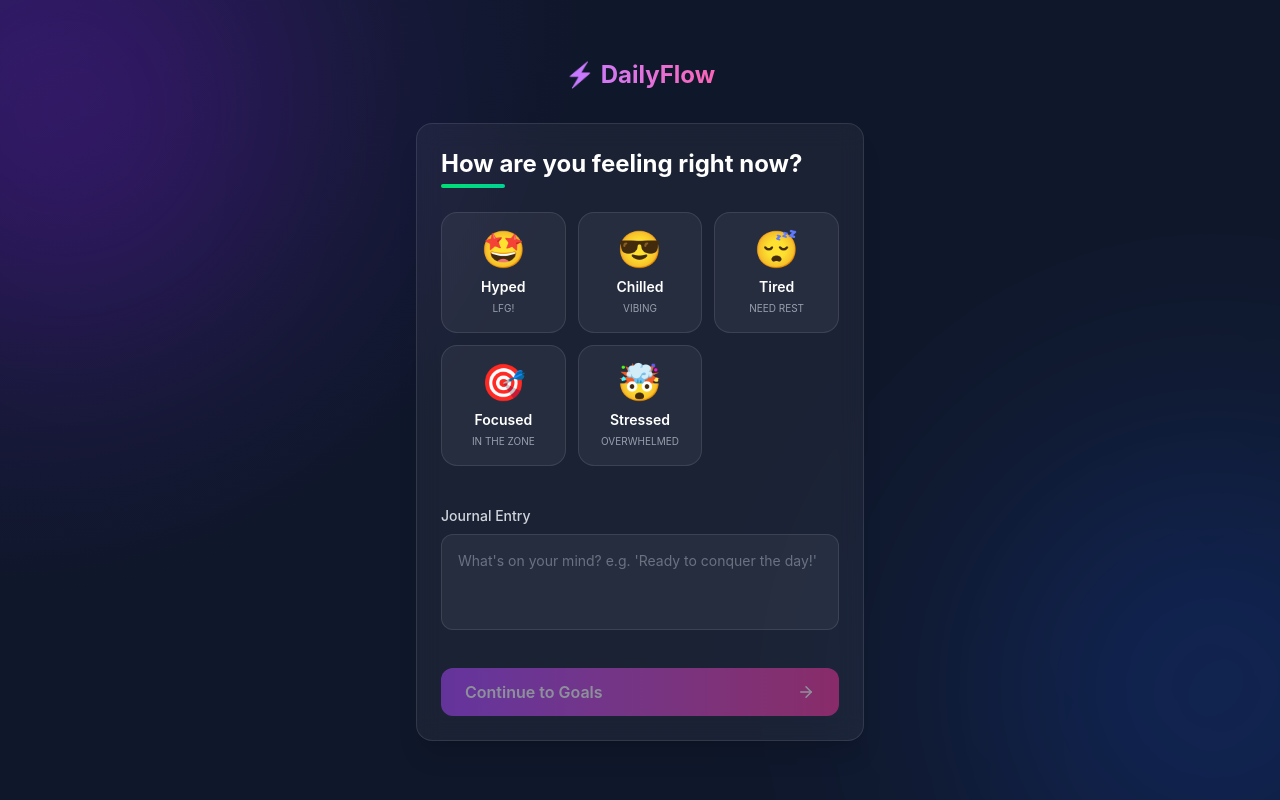
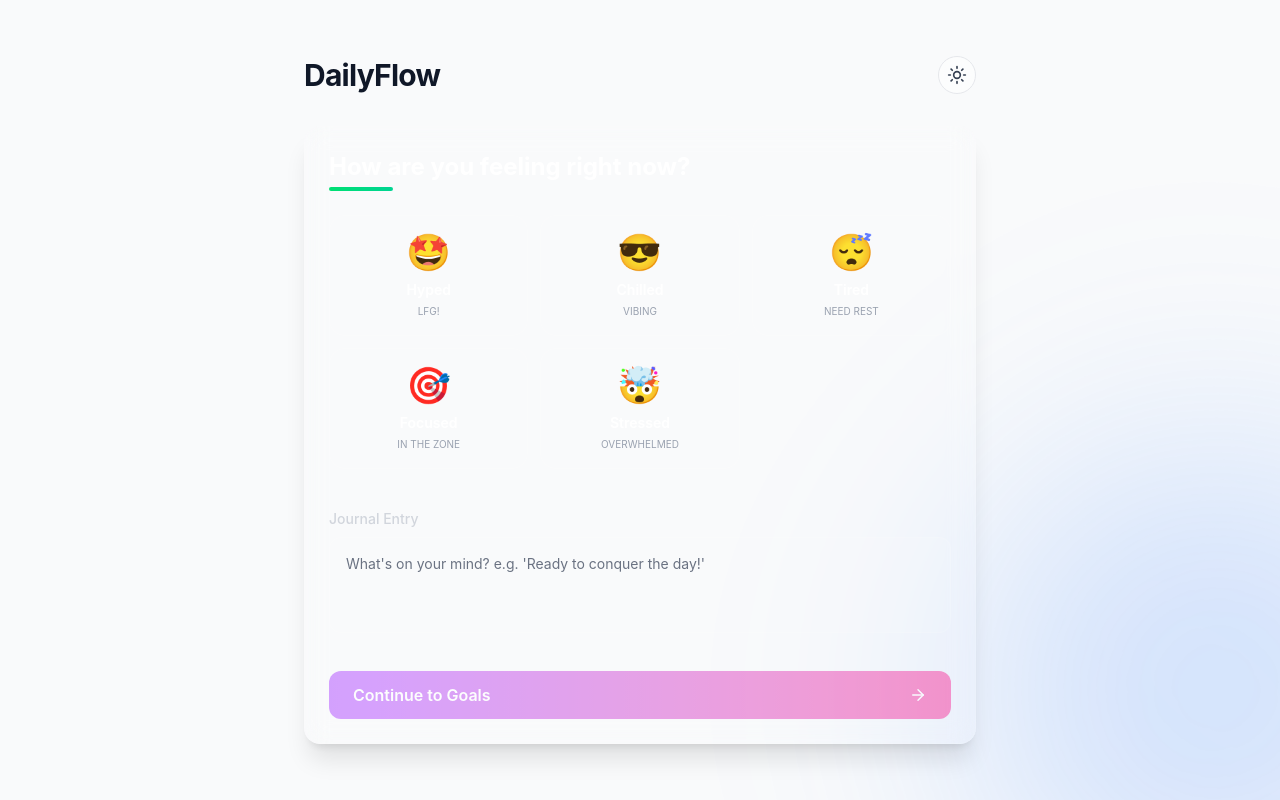
Before and after one commit to yunussfr/daily_recommendation_and_tracking_system, a React app in the folder frontend/: page /mood in a window 1280 px wide. Built offline with nearby package versions, Linux system fonts and the light colour scheme; the HTML template or start-up script is replaced by a standard one.

Commit message:
Implement dark mode toggle functionality

```diff
--- a/frontend/src/components/Layout.tsx
+++ b/frontend/src/components/Layout.tsx
@@ -1,33 +1,70 @@
-
+import { useState, useEffect } from 'react';
 import { Outlet } from 'react-router-dom';
 import { motion } from 'framer-motion';
+import { Moon, Sun } from 'lucide-react'; // İkonları ekledik
 
 export const Layout = () => {
+    // Tema state'i (Varsayılan olarak karanlık)
+    const [isDarkMode, setIsDarkMode] = useState(true);
+
+    // Tema değiştiğinde body class'ını ve localStorage'ı güncelle
+    useEffect(() => {
+        const storedTheme = localStorage.getItem('theme');
+        if (storedTheme === 'light') {
+            setIsDarkMode(false);
+            document.documentElement.classList.remove('dark');
+        } else {
+            setIsDarkMode(true);
+            document.documentElement.classList.add('dark');
+        }
+    }, []);
+
+    const toggleTheme = () => {
+        setIsDarkMode(!isDarkMode);
+        if (isDarkMode) {
+            document.documentElement.classList.remove('dark');
+            localStorage.setItem('theme', 'light');
+        } else {
+            document.documentElement.classList.add('dark');
+            localStorage.setItem('theme', 'dark');
+        }
+    };
+
     return (
-        <div className="relative min-h-screen w-full flex flex-col items-center justify-center p-4">
-            {/* Background blobs for aesthetics */}
+        <div className="relative min-h-screen w-full flex flex-col items-center justify-center p-4 bg-gray-50 dark:bg-darker transition-colors duration-300">
+            {/* Şık Arka Plan Gradient'leri */}
             <motion.div
                 animate={{ scale: [1, 1.2, 1], rotate: [0, 90, 0] }}
                 transition={{ duration: 15, repeat: Infinity, ease: 'linear' }}
-                className="fixed top-[-10%] left-[-10%] w-96 h-96 bg-purple-600/20 rounded-full blur-[100px] pointer-events-none"
+                className="fixed top-[-10%] left-[-10%] w-96 h-96 bg-primary/20 rounded-full blur-[100px] pointer-events-none"
             />
             <motion.div
                 animate={{ scale: [1, 1.5, 1], rotate: [0, -90, 0] }}
                 transition={{ duration: 20, repeat: Infinity, ease: 'linear' }}
-                className="fixed bottom-[-10%] right-[-10%] w-96 h-96 bg-blue-600/20 rounded-full blur-[100px] pointer-events-none"
+                className="fixed bottom-[-10%] right-[-10%] w-96 h-96 bg-blue-500/20 rounded-full blur-[100px] pointer-events-none"
             />
 
-            <div className="z-10 w-full max-w-md">
-                <header className="mb-8 flex justify-center">
+            <div className="z-10 w-full max-w-2xl relative">
+                <header className="mb-8 flex justify-between items-center w-full">
                     <motion.div
                         initial={{ y: -20, opacity: 0 }}
                         animate={{ y: 0, opacity: 1 }}
                         className="flex items-center gap-2"
                     >
-                        <span className="text-2xl font-bold bg-clip-text text-transparent bg-gradient-to-r from-purple-400 to-pink-400">
-                            ⚡ DailyFlow
+                        <span className="text-3xl font-bold text-gray-900 dark:text-white tracking-tight">
+                            Daily<span className="text-primary">Flow</span>
                         </span>
                     </motion.div>
+
+                    {/* Tema Değiştirme Butonu */}
+                    <motion.button
+                        initial={{ opacity: 0 }}
+                        animate={{ opacity: 1 }}
+                        onClick={toggleTheme}
+                        className="p-2 rounded-full bg-white/50 dark:bg-dark/50 backdrop-blur-md border border-gray-200 dark:border-gray-800 text-gray-700 dark:text-gray-300 hover:text-primary transition-all"
+                    >
+                        {isDarkMode ? <Sun size={20} /> : <Moon size={20} />}
+                    </motion.button>
                 </header>
 
                 <main className="w-full">
```
